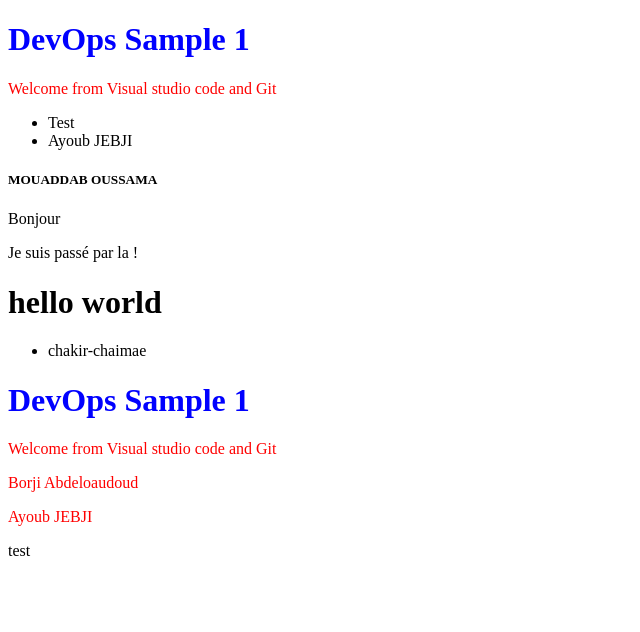
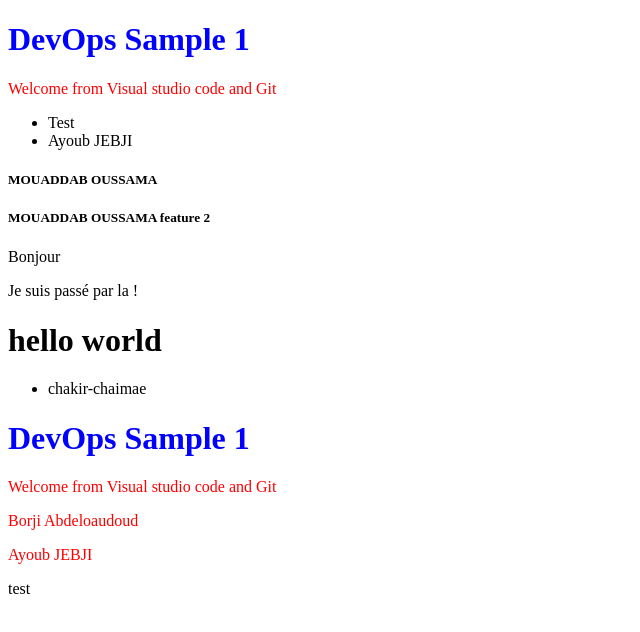
Before and after one commit to oussama-mdb/SampleCode, a plain HTML site: page index.html in a window 1280 px wide. Shown: the whole page, without its empty margins (0-640 px from the left). Drawn offline with Linux system fonts and the light colour scheme.

Commit message:
commit feature1

```diff
--- a/index.html
+++ b/index.html
@@ -12,6 +12,7 @@
 </ul>
 
 <h5>MOUADDAB OUSSAMA</h5>
+<h5>MOUADDAB OUSSAMA feature 2</h5>
 <p>Bonjour</p>
 
 
```
Also changed, not shown: mouaddab.html (added, +6 -0 lines).
